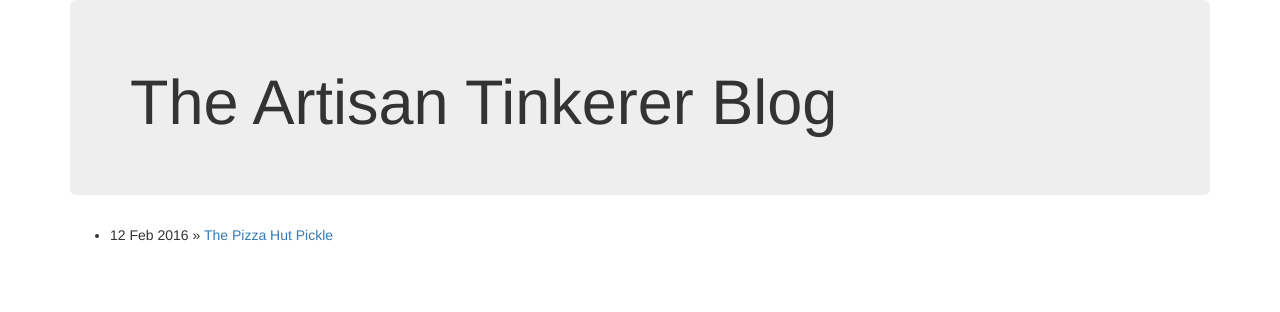
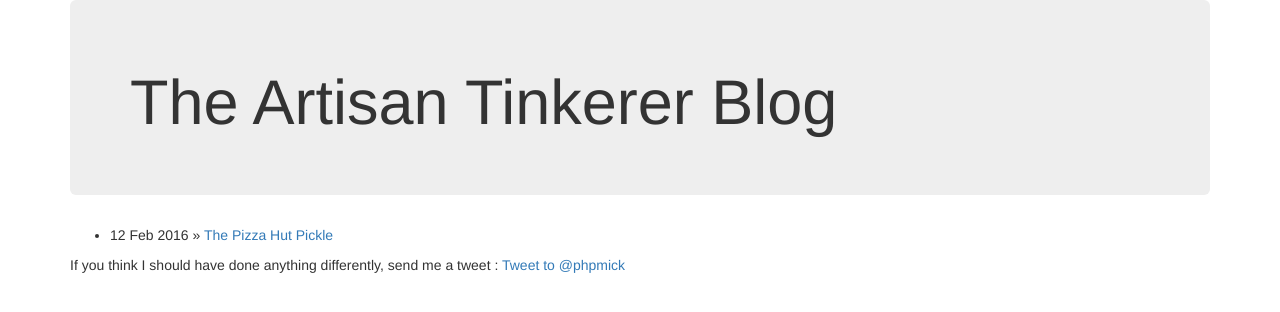
Before and after one commit to ArtisanTinkerer/ArtisanTinkerer.github.io, a Jekyll site: the page built from blog/index.html, in a window 1280 px wide. Shown: the top 312 px of the page. Built offline with Jekyll 4.4.1, drawn with Linux system fonts in a browser that asks for light colours; comment, search, counter and statistics services are not loaded.

Commit message:
Update index.html

```diff
--- a/blog/index.html
+++ b/blog/index.html
@@ -15,3 +15,8 @@ title: The Artisan Tinkerer Blog
 	    <li><span>{{ post.date | date_to_string }}</span> » <a href="{{ post.url }}" title="{{ post.title }}">{{ post.title }}</a></li>
 	  {% endfor %}
 	</ul>
+
+	If you think I should have done anything differently, send me a tweet :
+
+	<a href="https://twitter.com/intent/tweet?screen_name=phpmick" class="twitter-mention-button" data-related="phpmick">Tweet to @phpmick</a>
+<script>!function(d,s,id){var js,fjs=d.getElementsByTagName(s)[0],p=/^http:/.test(d.location)?'http':'https';if(!d.getElementById(id)){js=d.createElement(s);js.id=id;js.src=p+'://platform.twitter.com/widgets.js';fjs.parentNode.insertBefore(js,fjs);}}(document, 'script', 'twitter-wjs');</script>
```
